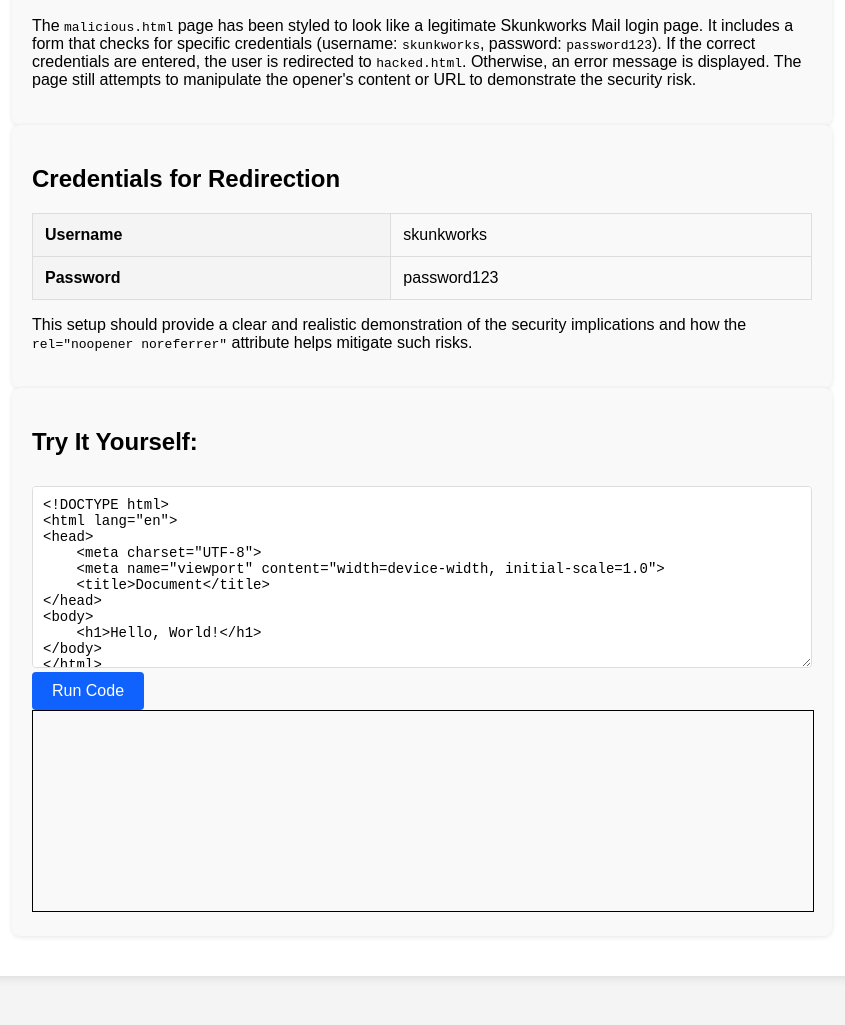
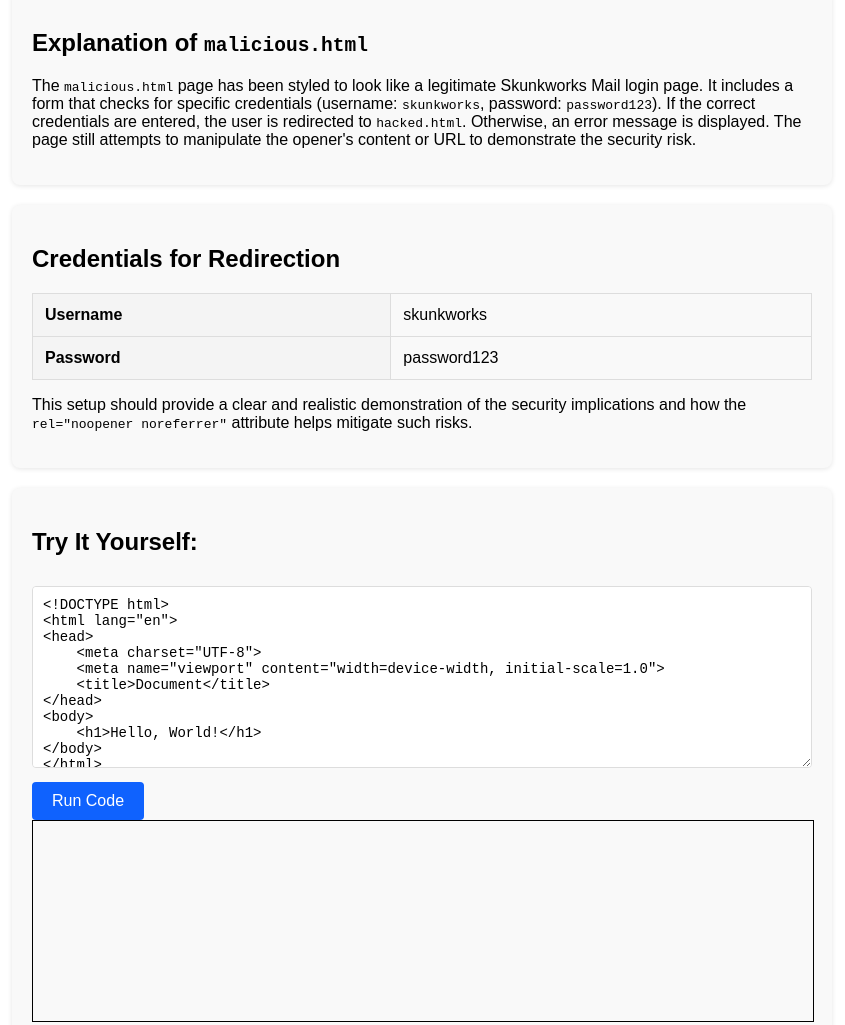
Before and after one commit to Skunkworks-Labs/noopener-noreferrer-demo, a plain HTML site: page index.html in a window 1280 px wide. Shown: the part 1268-2293 px from the top of the page, without its empty margins (218-1063 px from the left). Before the commit the page ends 2264 px from the top, so only its background shows below. Drawn offline with nearby package versions, Linux system fonts and the light colour scheme.

Commit message:
Update index.html

```diff
--- a/index.html
+++ b/index.html
@@ -18,19 +18,20 @@
             justify-content: center;
             align-items: flex-start;
             min-height: 100vh;
+            overflow-x: hidden;
         }
 
         .container {
             background: white;
             border-radius: 8px;
             box-shadow: 0 2px 10px rgba(0, 0, 0, 0.1);
-            overflow: hidden;
             max-width: 900px;
             width: 100%;
             transition: transform 0.3s ease, box-shadow 0.3s ease;
             padding: 20px;
             margin: 20px;
             box-sizing: border-box;
+            overflow: auto;
         }
 
         .container:hover {
@@ -104,6 +105,7 @@
             background-color: #f9f9f9;
             border-radius: 8px;
             box-shadow: 0 1px 5px rgba(0, 0, 0, 0.1);
+            margin-bottom: 20px;
         }
 
         table {
@@ -152,6 +154,7 @@
             cursor: pointer;
             font-size: 16px;
             transition: background-color 0.3s ease, transform 0.3s ease;
+            margin-top: 10px;
         }
 
         button:hover {
```
